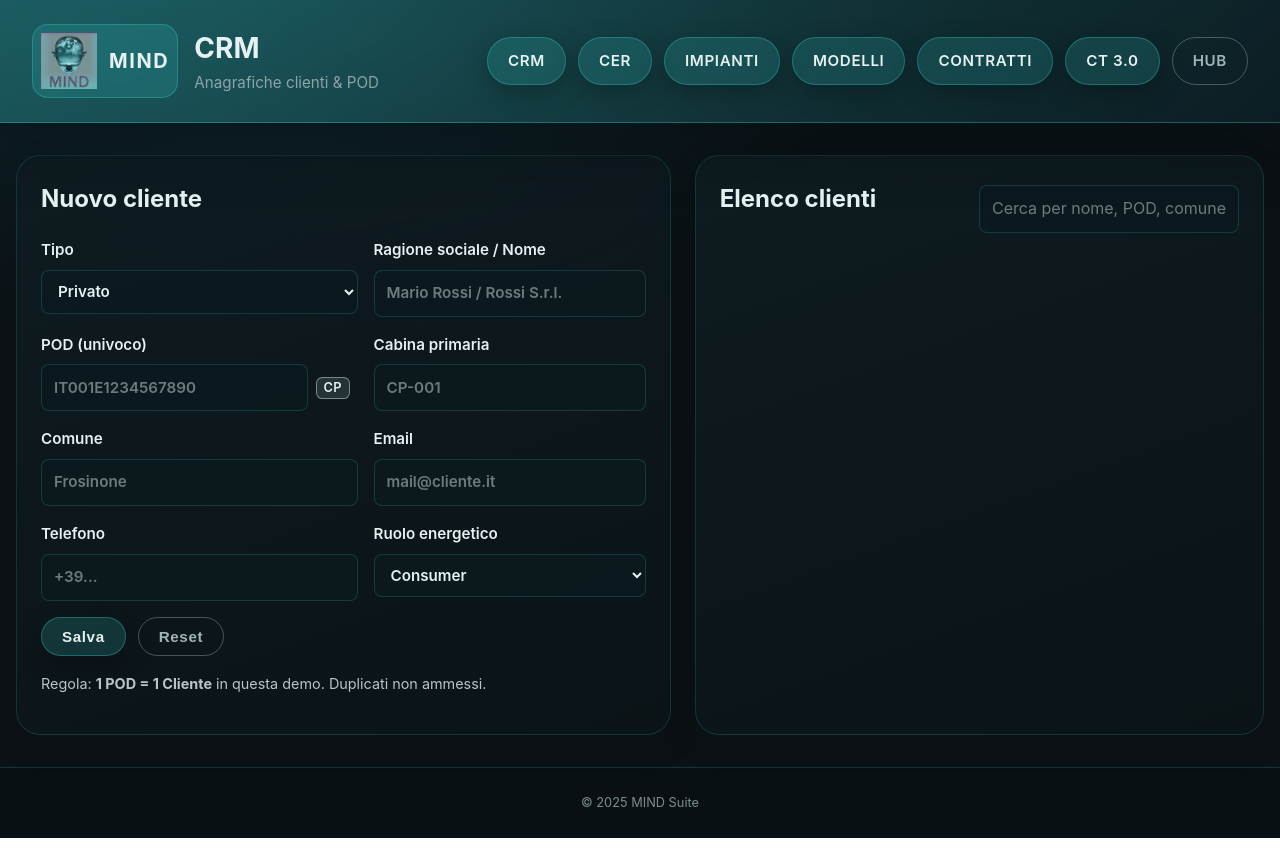
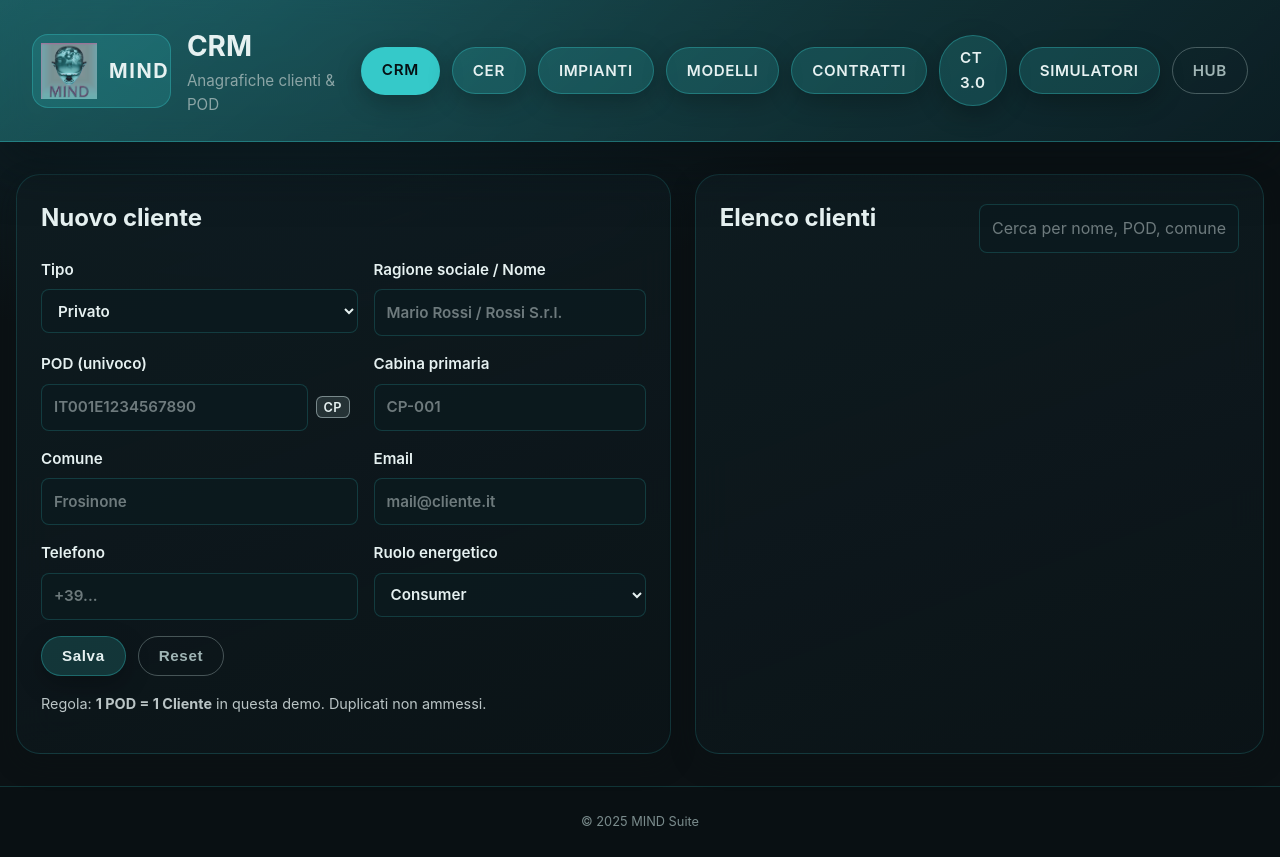
Before and after one commit to adconsult2025-hue/mind, a plain HTML site: page CERtoUSER_Suite_Starter_Plus_FixModules/modules/crm/index.html in a window 1280 px wide. Drawn offline with Linux system fonts and the light colour scheme; files whose address does not match are found by name.

Commit message:
feat(nav): add simulatori module entry

```diff
--- a/CERtoUSER_Suite_Starter_Plus_FixModules/assets/css/style.css
+++ b/CERtoUSER_Suite_Starter_Plus_FixModules/assets/css/style.css
@@ -142,6 +142,11 @@ img {
   background: var(--brand-primary);
   border-color: transparent;
   color: #061013;
+}
+
+.nav-item.active {
+  border-bottom: 2px solid var(--brand-primary);
+  color: var(--brand-text);
 }
 
 .btn {
--- a/CERtoUSER_Suite_Starter_Plus_FixModules/assets/js/app.js
+++ b/CERtoUSER_Suite_Starter_Plus_FixModules/assets/js/app.js
@@ -3,19 +3,68 @@ export const BRAND_NAME = 'MIND';
 if (typeof window !== 'undefined') {
   window.BRAND_NAME = BRAND_NAME;
   let toastContainer;
+  const SIMULATORI_MODULE = 'simulatori';
+
+  ['DEFAULT_VISIBLE_MODULES', 'VISIBLE_MODULES'].forEach((prop) => {
+    const list = window[prop];
+    if (Array.isArray(list)) {
+      if (!list.includes(SIMULATORI_MODULE)) {
+        list.push(SIMULATORI_MODULE);
+      }
+    } else if (list instanceof Set) {
+      list.add(SIMULATORI_MODULE);
+    }
+  });
 
   document.addEventListener('DOMContentLoaded', () => {
     document.querySelectorAll('[data-brand-name]').forEach((el) => {
       el.textContent = BRAND_NAME;
     });
 
-    const toolbar = document.querySelector('.toolbar');
-    if (toolbar) {
-      const { pathname } = window.location;
-      toolbar.querySelectorAll('a.btn').forEach((link) => {
-        const href = link.getAttribute('href') || '';
-        if (href === '/' || href.startsWith('#')) return;
-        if (pathname.startsWith(href)) {
+    const navItems = document.querySelectorAll('.nav-item');
+    if (navItems.length) {
+      const featureFlags = window.FEATURE_FLAGS || {};
+      const simulatoriNavItems = document.querySelectorAll(`[data-module="${SIMULATORI_MODULE}"]`);
+
+      const simulatoriPermission = `${SIMULATORI_MODULE}:view`;
+      let hasPermission = true;
+      const permissions = window.USER_PERMISSIONS;
+      if (Array.isArray(permissions)) {
+        hasPermission = permissions.includes(simulatoriPermission);
+      } else if (permissions instanceof Set) {
+        hasPermission = permissions.has(simulatoriPermission);
+      } else if (permissions && typeof permissions === 'object') {
+        if (typeof permissions.can === 'function') {
+          try {
+            hasPermission = !!permissions.can(simulatoriPermission);
+          } catch (error) {
+            hasPermission = true;
+          }
+        } else if (permissions[simulatoriPermission] === true) {
+          hasPermission = true;
+        } else if (permissions.simulatori) {
+          const simulatoriPerm = permissions.simulatori;
+          if (Array.isArray(simulatoriPerm)) {
+            hasPermission = simulatoriPerm.includes('view');
+          } else if (simulatoriPerm instanceof Set) {
+            hasPermission = simulatoriPerm.has('view');
+          } else if (typeof simulatoriPerm === 'object') {
+            hasPermission = simulatoriPerm.view !== false;
+          }
+        }
+      }
+
+      const simulatoriDisabled = featureFlags[SIMULATORI_MODULE] === false || !hasPermission;
+      if (simulatoriDisabled) {
+        simulatoriNavItems.forEach((el) => el.remove());
+      }
+
+      const path = window.location.pathname;
+      navItems.forEach((link) => {
+        const moduleName = link.getAttribute('data-module');
+        if (!moduleName) return;
+        const modulePath = `/modules/${moduleName}`;
+        if (path.includes(`${modulePath}/`) || path.endsWith(modulePath)) {
           link.classList.add('active');
         }
       });
--- a/CERtoUSER_Suite_Starter_Plus_FixModules/modules/crm/index.html
+++ b/CERtoUSER_Suite_Starter_Plus_FixModules/modules/crm/index.html
@@ -5,8 +5,8 @@
   <meta name="viewport" content="width=device-width, initial-scale=1"/>
   <title>MIND — Suite</title>
   <link rel="icon" href="/MIND.png">
-  <link rel="stylesheet" href="/assets/css/style.css?v=18"/>
-  <script type="module" src="/assets/js/app.js?v=18"></script>
+  <link rel="stylesheet" href="/assets/css/style.css?v=22"/>
+  <script type="module" src="/assets/js/app.js?v=22"></script>
   <script type="module" src="/assets/js/storage.js?v=18"></script>
   <script type="module" src="/assets/js/crm.js?v=18"></script>
 </head>
@@ -22,13 +22,14 @@
         <p class="subtitle">Anagrafiche clienti & POD</p>
       </div>
     </div>
-    <nav class="toolbar">
-      <a class="btn" href="/modules/crm/">CRM</a>
-      <a class="btn" href="/modules/cer/">CER</a>
-      <a class="btn" href="/modules/impianti/">IMPIANTI</a>
-      <a class="btn" href="/modules/modelli/">MODELLI</a>
-      <a class="btn" href="/modules/contratti/">CONTRATTI</a>
-      <a class="btn" href="/modules/ct3/">CT 3.0</a>
+    <nav class="toolbar main-nav">
+      <a class="btn nav-item" data-module="crm" href="/modules/crm/index.html">CRM</a>
+      <a class="btn nav-item" data-module="cer" href="/modules/cer/index.html">CER</a>
+      <a class="btn nav-item" data-module="impianti" href="/modules/impianti/index.html">IMPIANTI</a>
+      <a class="btn nav-item" data-module="modelli" href="/modules/modelli/index.html">MODELLI</a>
+      <a class="btn nav-item" data-module="contratti" href="/modules/contratti/index.html">CONTRATTI</a>
+      <a class="btn nav-item" data-module="ct3" href="/modules/ct3/index.html">CT 3.0</a>
+      <a class="btn nav-item" data-module="simulatori" href="/modules/simulatori/index.html">SIMULATORI</a>
       <a class="btn ghost" href="/">HUB</a>
     </nav>
   </header>
```
Also changed, not shown: CERtoUSER_Suite_Starter_Plus_FixModules/index.html (+11 -10 lines), CERtoUSER_Suite_Starter_Plus_FixModules/modules/cer/index.html (+10 -9 lines), CERtoUSER_Suite_Starter_Plus_FixModules/modules/contratti/index.html (+10 -9 lines), CERtoUSER_Suite_Starter_Plus_FixModules/modules/ct3/index.html (+10 -9 lines), CERtoUSER_Suite_Starter_Plus_FixModules/modules/impianti/index.html (+10 -9 lines), CERtoUSER_Suite_Starter_Plus_FixModules/modules/modelli/index.html (+10 -9 lines), CERtoUSER_Suite_Starter_Plus_FixModules/modules/simulatori/index.html (+10 -9 lines).
